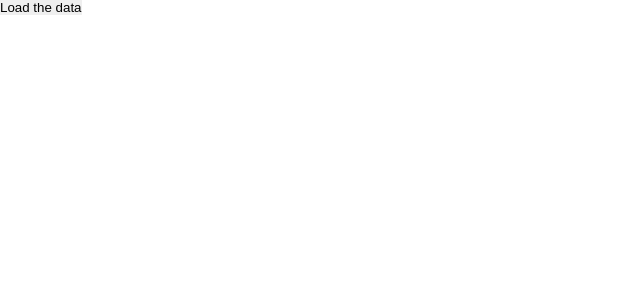
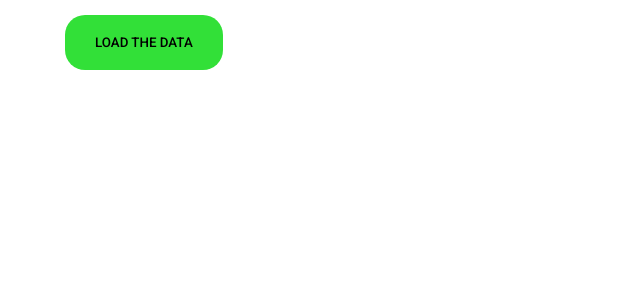
Before and after one commit to iSkippeRua/techtask, a React (Create React App) app: page / in a window 1280 px wide. Shown: the top 300 px of the page, without its empty margins (0-640 px from the left). Built offline with nearby package versions, Linux system fonts and the light colour scheme.

Commit message:
button decorated

```diff
--- a/src/App.css
+++ b/src/App.css
@@ -1,3 +1,5 @@
+@import url('https://fonts.googleapis.com/css2?family=Roboto:wght@300;400;500;700&display=swap');
+
 /* Null style */
 * {
     padding: 0;
@@ -27,6 +29,18 @@ ul li{list-style: none;}
     max-width: 1150px;
     margin: 0 auto;
     padding: 15px;
+    display: flex;
+    flex-direction: column;
+    min-height: 100%;
 }
 
 /* ----- */
+
+.loadButton {
+    padding: 20px 30px;
+    border-radius: 20px;
+    background-color: #32E038;
+    text-transform: uppercase;
+    font-family: Roboto;
+    font-weight: 500;
+}
--- a/src/App.js
+++ b/src/App.js
@@ -16,8 +16,10 @@ function App() {
   };
 
   return (
-    <div>
-      {loaded ? <CountriesList countriesData={countriesData}  /> : <button onClick={loadData}>Load the data</button>}
+    <div className='container'>
+      <div className='list_container'>
+        {loaded ? <CountriesList countriesData={countriesData}  /> : <button className='loadButton' onClick={loadData}>Load the data</button>}
+      </div>
     </div>
   );
 }
```
